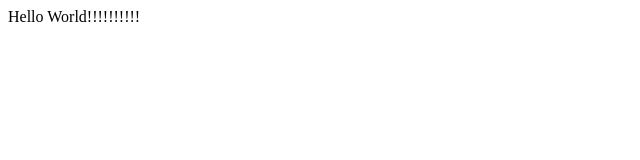
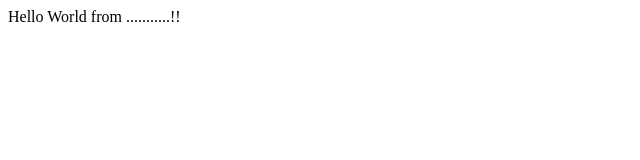
Before and after one commit to Vidhi134/BTech6CEB, a React (Vite) app: page / in a window 1280 px wide. Shown: the top 160 px of the page, without its empty margins (0-640 px from the left). Built offline with nearby package versions, Linux system fonts and the light colour scheme.

Commit message:
Hello pro

```diff
--- a/src/main.jsx
+++ b/src/main.jsx
@@ -3,6 +3,6 @@ import { createRoot } from 'react-dom/client'
 
 createRoot(document.getElementById('root')).render(
   <StrictMode>
-    Hello World!!!!!!!!!!
+    Hello World from ...........!!
   </StrictMode>,
 )
```
